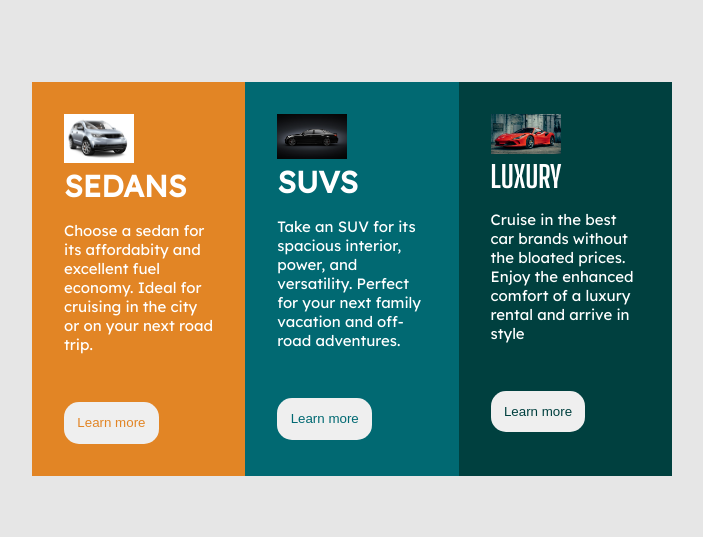
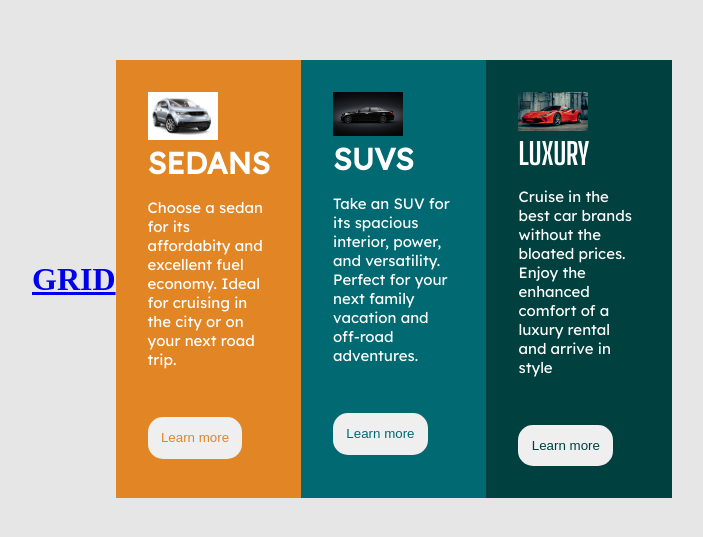
Before and after one commit to obafemitope50/flexbox_and_grid, a plain HTML site: page index.html in a window 1280 px wide. Shown: the part 121-658 px from the top of the page, without its empty margins (288-991 px from the left). Drawn offline with Linux system fonts and the light colour scheme.

Commit message:
Update index.html

```diff
--- a/index.html
+++ b/index.html
@@ -21,6 +21,7 @@
   </head>
   <body>
     <main>
+      <a href="grid.html"><h1>GRID</h1></a>
       <div class="boss">
         <div class="first-column">
           <div class="top.p"><img src="suv1.jpg" alt="" /></div>
```
